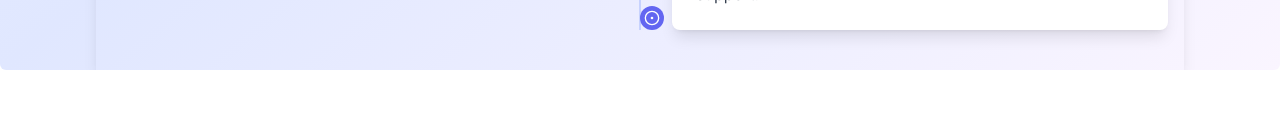
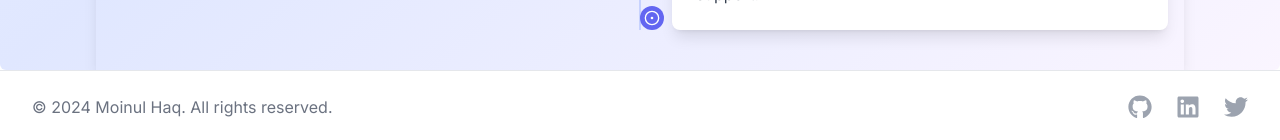
Before and after one commit to moinulse/moinul-portfolio, a Next.js app: page / in a window 1280 px wide. Shown: the part 4245-4385 px from the top of the page. Before the commit the page ends 4315 px from the top, so only its background shows below. Built offline with nearby package versions, Linux system fonts and the light colour scheme.

Commit message:
feat: added footer component.

```diff
--- a/src/app/layout.tsx
+++ b/src/app/layout.tsx
@@ -1,10 +1,12 @@
 import type { Metadata } from "next";
 import { Inter } from "next/font/google";
 import "./globals.css";
+import Footer from "@/components/Footer";
 
 const inter = Inter({ subsets: ["latin"] });
 
 export const metadata: Metadata = {
+  metadataBase: new URL("https://www.moinulhaq.com"),
   title: "Moinul Haq | Full Stack Developer & SQA Specialist",
   description: "Portfolio of Moinul Haq, a Full Stack Developer specializing in NestJS, React, Next.js, and TypeScript, with expertise in Software Quality Assurance.",
   keywords: "Full Stack Developer, Software Quality Assurance, NestJS, React, Next.js, TypeScript",
@@ -40,7 +42,10 @@ export default function RootLayout({
 }>) {
   return (
     <html lang="en">
-      <body className={inter.className}>{children}</body>
+      <body className={inter.className}>
+        {children}
+        <Footer />
+      </body>
     </html>
   );
 }
--- /dev/null
+++ b/src/components/Footer.tsx
@@ -0,0 +1,34 @@
+import React from 'react';
+import { FaGithub, FaLinkedin, FaTwitter } from 'react-icons/fa';
+
+const Footer: React.FC = () => {
+  const currentYear = new Date().getFullYear();
+
+  return (
+    <footer className="bg-white dark:bg-gray-900 border-t border-gray-200 dark:border-gray-800">
+      <div className="max-w-7xl mx-auto py-6 px-4 sm:px-6 md:flex md:items-center md:justify-between lg:px-8">
+        <div className="flex justify-center space-x-6 md:order-2">
+          <a href="https://github.com/moinulse" target="_blank" rel="noopener noreferrer" className="text-gray-400 hover:text-gray-500 dark:hover:text-gray-300">
+            <span className="sr-only">GitHub</span>
+            <FaGithub className="h-6 w-6" aria-hidden="true" />
+          </a>
+          <a href="https://linkedin.com/in/moinulhaqse" target="_blank" rel="noopener noreferrer" className="text-gray-400 hover:text-gray-500 dark:hover:text-gray-300">
+            <span className="sr-only">LinkedIn</span>
+            <FaLinkedin className="h-6 w-6" aria-hidden="true" />
+          </a>
+          <a href="https://twitter.com/moinul_19" target="_blank" rel="noopener noreferrer" className="text-gray-400 hover:text-gray-500 dark:hover:text-gray-300">
+            <span className="sr-only">Twitter</span>
+            <FaTwitter className="h-6 w-6" aria-hidden="true" />
+          </a>
+        </div>
+        <div className="mt-8 md:mt-0 md:order-1">
+          <p className="text-center text-base text-gray-500 dark:text-gray-400">
+            © {currentYear} Moinul Haq. All rights reserved.
+          </p>
+        </div>
+      </div>
+    </footer>
+  );
+};
+
+export default Footer;
```
